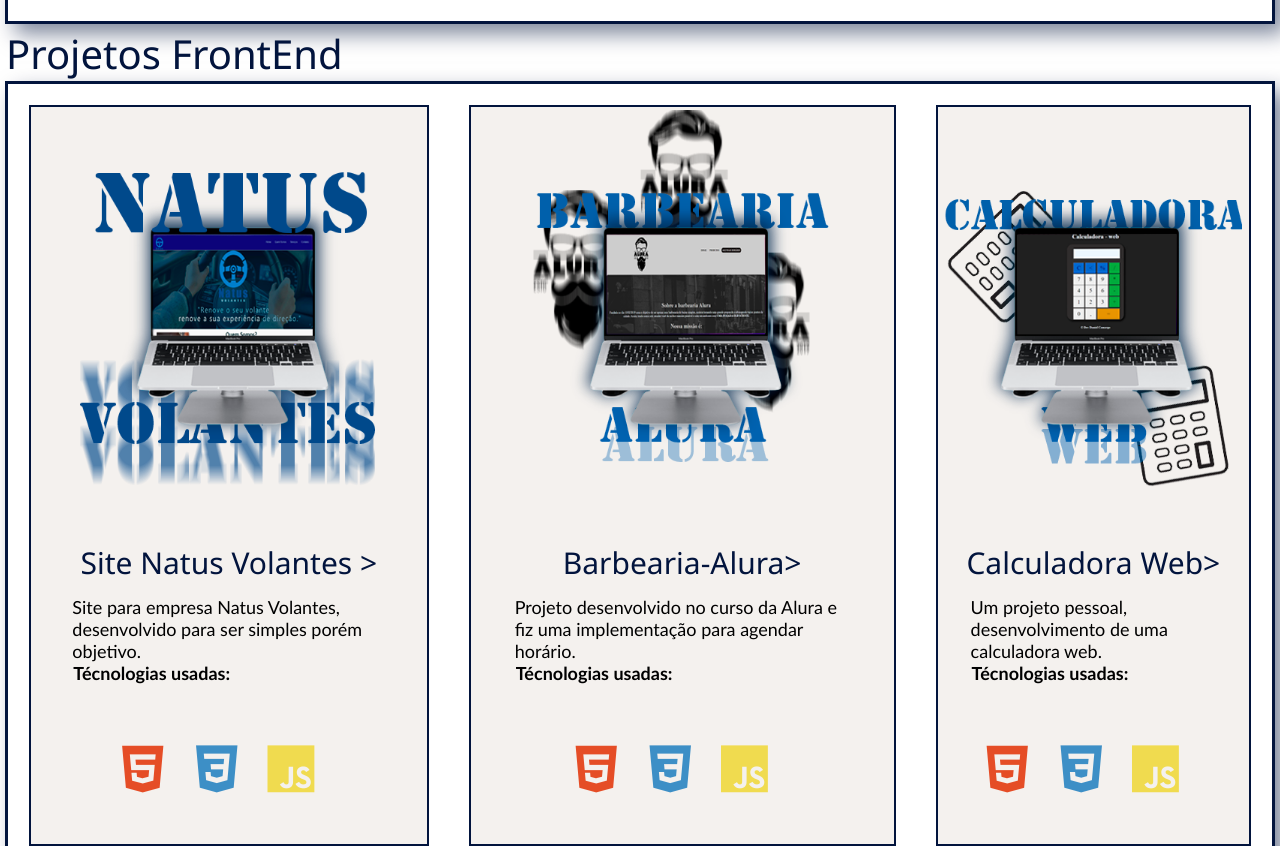
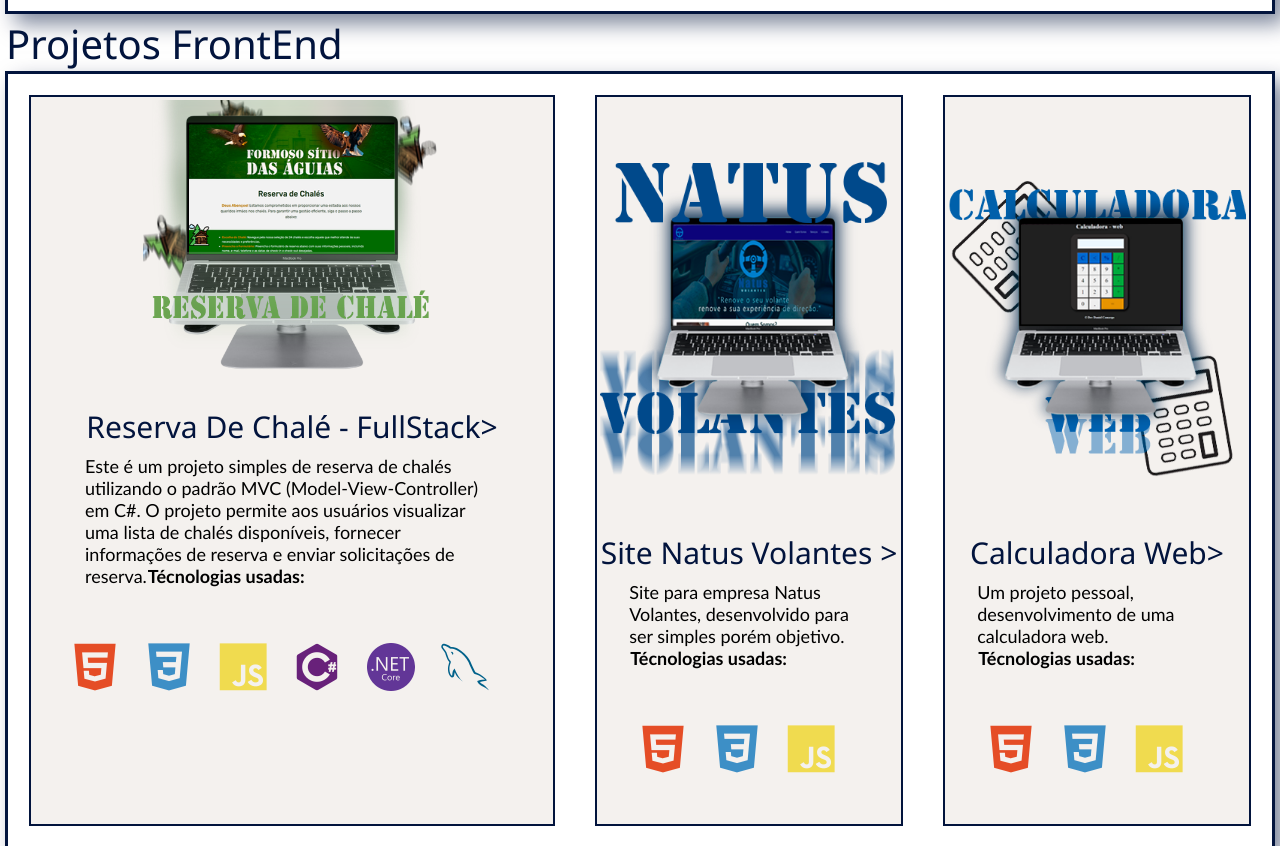
Before and after one commit to DanielCamargo1/Portif-lio, a plain HTML site: page index.html in a window 1280 px wide. Shown: the part 2120-2966 px from the top of the page. Drawn offline with nearby package versions, Linux system fonts and the light colour scheme.

Commit message:
Add Front Chale

```diff
--- a/index.html
+++ b/index.html
@@ -96,13 +96,24 @@
                             <i class="devicon-dotnetcore-plain colored"></i>
                         </div>
                     </div>
-
-
                 </div>
             </div>
             <div clas="front">
                 <span class="frontTitle">Projetos FrontEnd</span>
                 <div class="projetosFront">
+                    <div class="projetos" id="Barbearia-Alura">
+                        <a href="https://github.com/DanielCamargo1/ReservaChaleMvc.git" target="_blank"><img class="imgProjeto" src="imagens/FRONTCHALE.png" alt="Computador com o projeto da natus volantes"></a>
+                        <a class="Txt" id="barbeariaTxt"  href="https://danielcamargo1.github.io/Barbearia-Alura/index.html" target="_blank"><p class="ttxt">Reserva De Chalé - FullStack></p> </a>
+                        <p class="descricao"> Este é um projeto simples de reserva de chalés utilizando o padrão MVC (Model-View-Controller) em C#. O projeto permite aos usuários visualizar uma lista de chalés disponíveis, fornecer informações de reserva e enviar solicitações de reserva.<strong>Técnologias usadas:</strong></p>
+                        <div class="stacks">
+                            <i class="devicon-html5-plain colored"></i>
+                            <i class="devicon-css3-plain colored"></i>
+                            <i class="devicon-javascript-plain colored"></i>
+                            <i class="devicon-csharp-plain colored"></i>
+                            <i class="devicon-dotnetcore-plain colored"></i>
+                            <i class="devicon-mysql-plain colored"></i>
+                        </div>
+                    </div>
                     <div class="projetos" id="natus">
                         <a href="https://natusvolantes.github.io/Natus/#" target="_blank"><img class="imgProjeto" src="imagens/projetosPortifólio.png" alt="Computador com o projeto da natus volantes"></a>
                         <a class="Txt" id="natusTxt"  href="https://natusvolantes.github.io/Natus/#" target="_blank"><p class="ttxt">Site Natus Volantes ></p></a>
@@ -113,16 +124,7 @@
                             <i class="devicon-javascript-plain colored"></i>
                         </div>
                     </div>
-                    <div class="projetos" id="Barbearia-Alura">
-                        <a href="https://danielcamargo1.github.io/Barbearia-Alura/index.html" target="_blank"><img class="imgProjeto" src="imagens/BarbeariaAlura.png" alt="Computador com o projeto da natus volantes"></a>
-                        <a class="Txt" id="barbeariaTxt"  href="https://danielcamargo1.github.io/Barbearia-Alura/index.html" target="_blank"><p class="ttxt">Barbearia-Alura></p> </a>
-                        <p class="descricao">Projeto desenvolvido no curso da Alura e fiz uma implementação para agendar horário.<br> <strong>Técnologias usadas:</strong></p>
-                        <div class="stacks">
-                            <i class="devicon-html5-plain colored"></i>
-                            <i class="devicon-css3-plain colored"></i>
-                            <i class="devicon-javascript-plain colored"></i>
-                        </div>
-                    </div>
+
                     <div class="projetos" id="Calculadora">
                         <a href="https://danielcamargo1.github.io/Calculadora/" target="_blank"><img class="imgProjeto" src="imagens/Calculadora.png" alt="Computador com o projeto da natus volantes"></a>
                         <a class="Txt" id="calcTxt"  href="https://danielcamargo1.github.io/Calculadora/" target="_blank"><p class="ttxt">Calculadora Web></p></a>
--- a/style.css
+++ b/style.css
@@ -286,7 +286,7 @@
     font-family: 'Gill Sans', 'Gill Sans MT', Calibri, 'Trebuchet MS', sans-serif;
     font-size: 18px;
     text-align: left;
-    margin: 10px;
+    margin: 5px;
     text-align: left;
     width: 80%;
 }
```
Also changed, not shown: imagens/FRONTCHALE.png (added).
